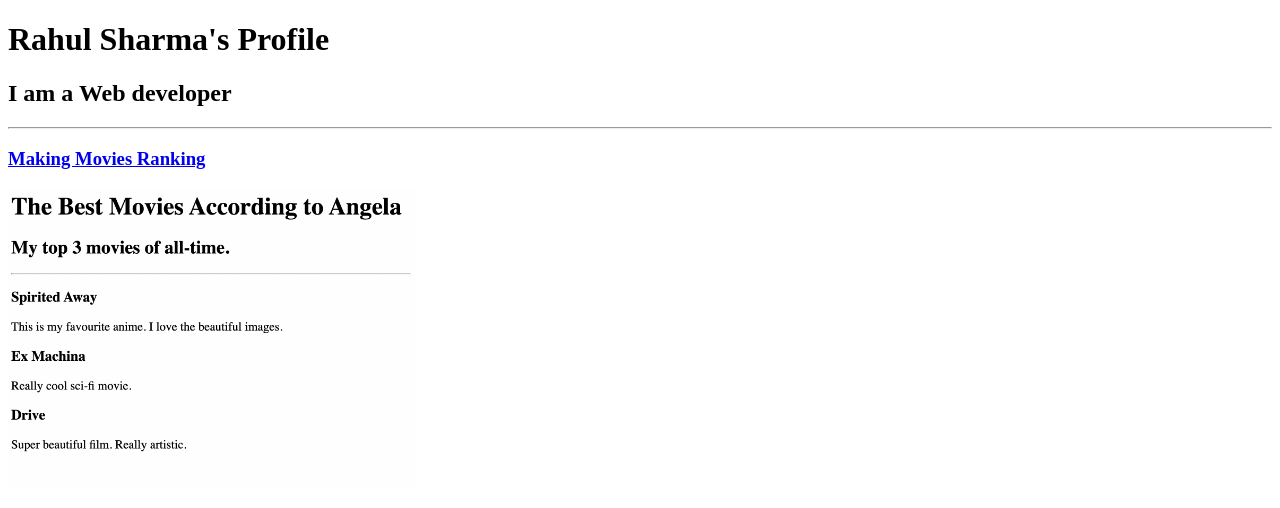
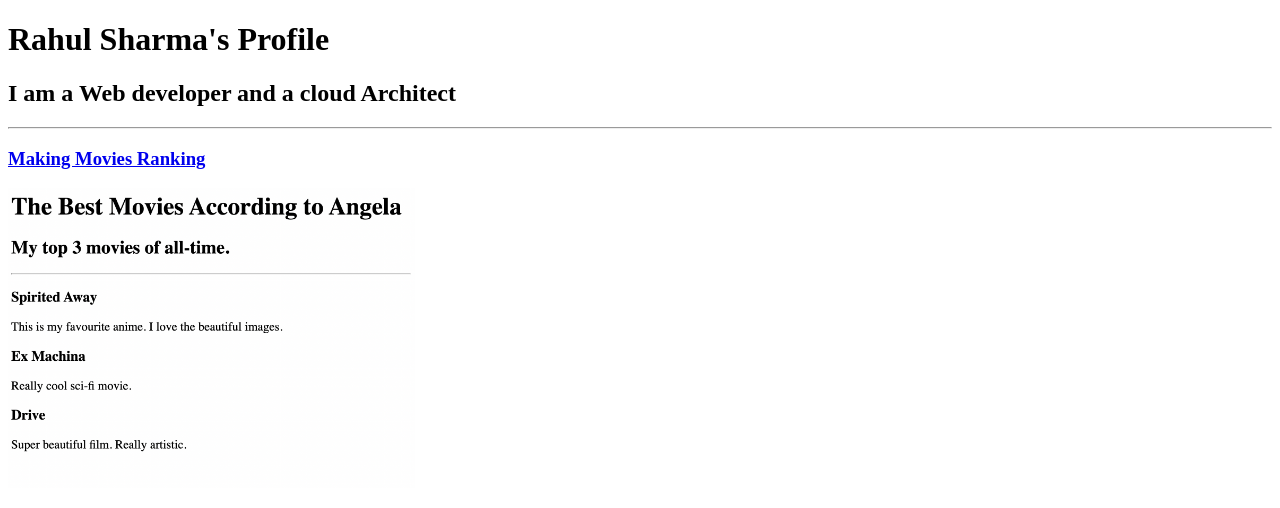
Before and after one commit to rahul1921996/WebHosting, a plain HTML site: page index.html in a window 1280 px wide. Shown: the top 508 px of the page. Drawn offline with Linux system fonts and the light colour scheme.

Commit message:
Update index.html

```diff
--- a/index.html
+++ b/index.html
@@ -10,7 +10,7 @@
 
 <body>
     <h1>Rahul Sharma's Profile</h1>
-    <h2>I am a Web developer</h2>
+    <h2>I am a Web developer and a cloud Architect</h2>
     <hr>
     <h3><a href="./public/movie-ranking.html">Making Movies Ranking</a></h3>
     <img src="./assets/images/movie-ranking.png" height="300" alt="">
```
